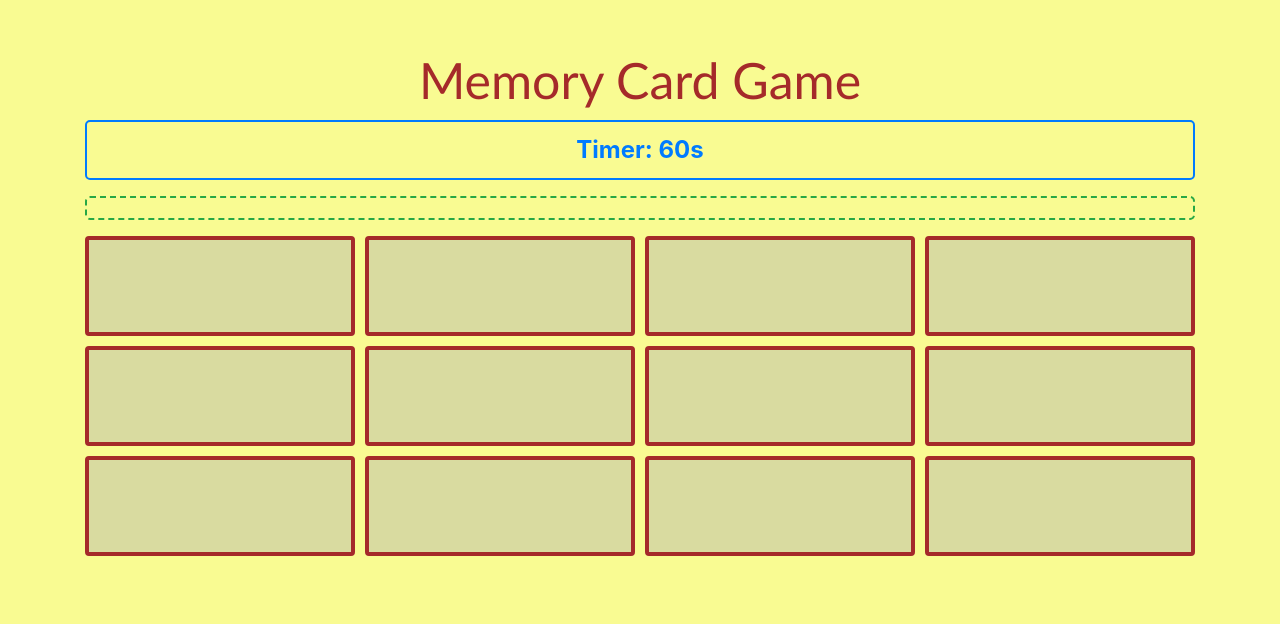
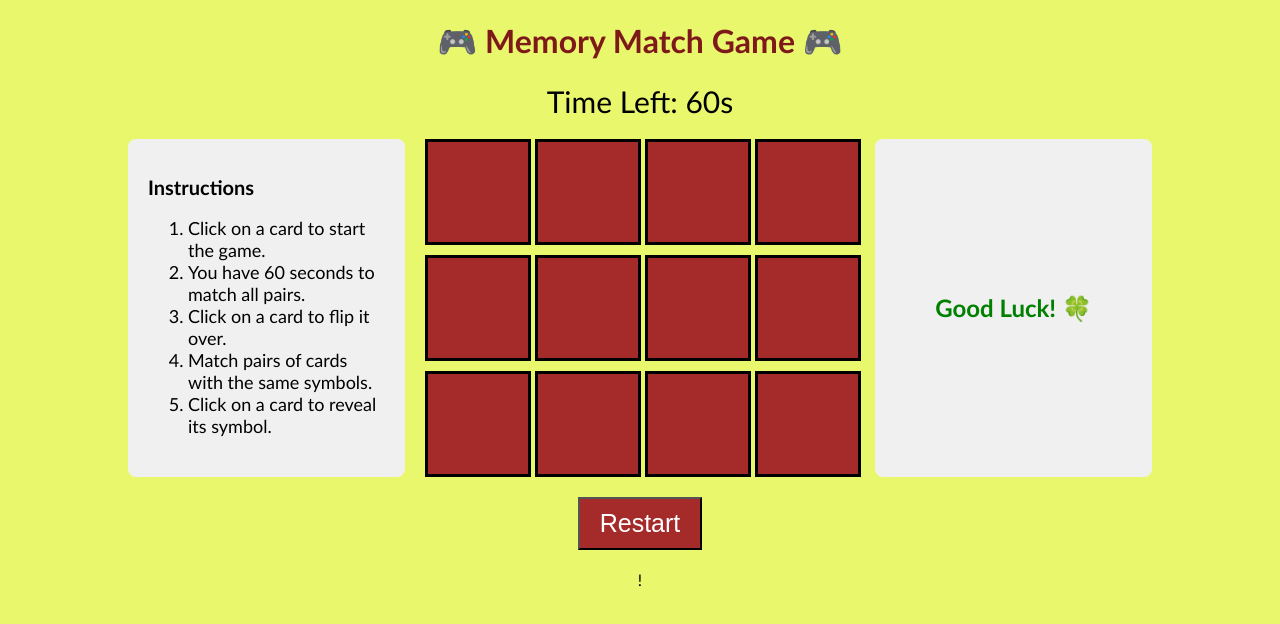
Before and after one commit to AliH2001/Memory-Match-Game-, a plain HTML site: page index.html in a window 1280 px wide. Drawn offline with nearby package versions, Linux system fonts and the light colour scheme.

Commit message:
Almost finished working on the game

```diff
--- a/index.html
+++ b/index.html
@@ -1,19 +1,50 @@
 <!DOCTYPE html>
 <html lang="en">
   <head>
-  <meta charset="UTF-8">
-  <meta name="viewport" content="width=device-width, initial-scale=1.0">
-  <title>Memory Card Game</title>
-  <link href="https://stackpath.bootstrapcdn.com/bootstrap/4.5.2/css/bootstrap.min.css" rel="stylesheet">
-  <link rel=" stylesheet" type="text/css" href="styles.css">
+    <meta charset="UTF-8" />
+    <meta name="viewport" content="width=device-width, initial-scale=1.0" />
+    <link rel="stylesheet" href="styles.css" />
     <script defer src="index.js"></script>
+    <title>Memory Game</title>
   </head>
   <body>
-  <div class="container">
-    <h1 class="text-center">Memory Card Game</h1>
-    <div id="timer" class="text-center">Timer: 60s</div>
-    <div id="message" class="text-center mt-3"></div>
-    <div id="gameBoard" class="mt-3"></div>
+    <header>
+      <h1>🎮 Memory Match Game 🎮</h1>
+      <div id="timer">Time Left: 60s</div>
+    </header>
+    <div id="container">
+      <div id="instructions">
+        <h2>Instructions</h2>
+        <ol>
+          <li>Click on a card to start the game.</li>
+          <li>You have 60 seconds to match all pairs.</li>
+          <li>Click on a card to flip it over.</li>
+          <li>Match pairs of cards with the same symbols.</li>
+          <li>Click on a card to reveal its symbol.</li>
+        </ol>
       </div>
+      <main id="cardContainer">
+        <div class="card" data-value="🥭"></div>
+        <div class="card" data-value="🥭"></div>
+        <div class="card" data-value="🍊"></div>
+        <div class="card" data-value="🍊"></div>
+        <div class="card" data-value="🥑"></div>
+        <div class="card" data-value="🥑"></div>
+        <div class="card" data-value="🍇"></div>
+        <div class="card" data-value="🍇"></div>
+        <div class="card" data-value="🍍"></div>
+        <div class="card" data-value="🍍"></div>
+        <div class="card" data-value="🍎"></div>
+        <div class="card" data-value="🍎"></div>
+      </main>
+
+      <div id="mbox">
+        <h2 id="message">Good Luck!</h2>
+      </div>
+    </div>
+    <footer>
+      <button id="restart">Restart</button>
+    </footer>
   </body>
 </html>
+!
--- a/index.js
+++ b/index.js
@@ -1,90 +1,138 @@
-// Constants
-const cards = ['🥭', '🥭', '🍒', '🍒', '🥑', '🥑', '🌽', '🌽', '🥕', '🥕', '🍇', '🍇'];
-// Variables
-let timer;
-let selectedCards = [];
-let matchedCards = [];
-let isTimerRunning = false;
+/*------------------------------------------------------------------------ Constants -------------------------------------------------------------*/
 
-// Cached Element References
+/*------------------------------------------------------------------------ Variables --------------------------------------------------------------*/
+let first = null;
+let second = null;
+let timer = null;
+let timeRemaining = 60;
+let isChecking = false;
+let timerStarted = false;
+
+/*--------------------------------------------------------- Cached Element References -------------------------------------------------------*/
+const cards = document.querySelectorAll('.card');
+const cardContainer = document.getElementById('cardContainer');
 const timerDisplay = document.getElementById('timer');
-const gameBoard = document.getElementById('gameBoard');
 const messageDisplay = document.getElementById('message');
+const restartButton = document.getElementById('restart');
 
-// Shuffles the cards
-const shuffleCards = () => {
-    return cards.sort(() => 0.5 - Math.random());
-  };
+/*------------------------------------------------------------------ Functions --------------------------------------------------------------------*/
 
-// Creates the game board
-  const createBoard = () => {
-    const shuffledCards = shuffleCards();
-    shuffledCards.forEach((symbol) => {
-      const card = document.createElement('div');
-      card.classList.add('card');
-      card.dataset.symbol = symbol;
-      gameBoard.appendChild(card);
+
+const shufflecards = () => {
+  cards.forEach((card) => {
+    const randomNum = Math.floor(Math.random() * cards.length);
+    card.style.order = randomNum;
   });
 };
 
-  // Starts the game
-  const startGame = () => {
-    selectedCards = [];
-    matchedCards = [];
-    isTimerRunning = false;
-    gameBoard.innerHTML = '';
-    messageDisplay.textContent = '';
-    timerDisplay.textContent = 'Timer: 60s';
-    createBoard();
+const GLM = () => {
+  messageDisplay.textContent = 'Good Luck! 🍀';
+  messageDisplay.style.color = 'green';
 };
 
-  // Starts the timer
+
 const startTimer = () => {
-    let timeRemaining = 60;
   timer = setInterval(() => {
     timeRemaining--;
-      timerDisplay.textContent = `Timer: ${timeRemaining}s`;
+    timerDisplay.textContent = `Time Left: ${timeRemaining}s`;
     if (timeRemaining <= 0) {
       clearInterval(timer);
-        messageDisplay.textContent = 'Time up! You lose!';
+      messageDisplay.textContent = 'Time is up 😢 You lose ☹️';
+      messageDisplay.style.color = 'red';
+      cards.forEach(card => card.style.pointerEvents = 'none');
     }
   }, 1000);
 };
 
-  // Checks for a match
-  const checkMatch = (clickedCard) => {
-    selectedCards.push(clickedCard);
-    if (selectedCards.length === 2) {
-      if (selectedCards[0].dataset.symbol === selectedCards[1].dataset.symbol) {
-        matchedCards.push(...selectedCards);
-        selectedCards = [];
-        if (matchedCards.length === cards.length) {
+
+const restartGame = () => {
   clearInterval(timer);
-          messageDisplay.textContent = 'Congratulations! You win!';
+  timeRemaining = 60;
+  timerDisplay.textContent = `Time Left: 60s`;
+  messageDisplay.textContent = '';
+  cards.forEach(card => card.style.pointerEvents = 'auto');
+  first = null;
+  second = null;
+
+
+  cards.forEach((card) => {
+    card.classList.remove('show', 'matched');
+    card.textContent = '';
+    card.style.pointerEvents = 'auto';
+  });
+  shufflecards();
+  timerStarted = false;
+  GLM();
+};
+
+const checkMatch = () => {
+  if (first.getAttribute('data-value') === second.getAttribute('data-value')) {
+    setTimeout(() => {
+      first.classList.add('matched');
+      second.classList.add('matched');
+      first.style.pointerEvents = 'none';
+      second.style.pointerEvents = 'none';
+      first = null;
+      second = null;
+      isChecking = false;
+
+
+      if (Array.from(cards).every(card => card.classList.contains('matched'))) {
+        clearInterval(timer);
+        messageDisplay.textContent = 'Congratulations, You win 😊';
       }
+    }, 500);
   } else {
+
     setTimeout(() => {
-          selectedCards.forEach(card => card.textContent = '');
-          selectedCards = [];
-        }, 500);
-      }
-    }
-  };
-  // Handles card click events
-  const handleCardClick = (event) => {
-    const clickedCard = event.target;
-    if (clickedCard.classList.contains('card') && clickedCard.textContent === '') {
-      if (!isTimerRunning) {
-        isTimerRunning = true;
-        startTimer();
-      }
-      clickedCard.textContent = clickedCard.dataset.symbol;
-      checkMatch(clickedCard);
+      first.classList.remove('show');
+      second.classList.remove('show');
+      first.textContent = '';
+      second.textContent = '';
+      first = null;
+      second = null;
+      isChecking = false;
+    }, 1000);
   }
 };
 
-  // Event Listeners
-gameBoard.addEventListener('click', handleCardClick);
+/*------------------------------------------------------------------------ Event Listeners -----------------------------------------------------------*/
 
-// Initialize the game on DOM load
-document.addEventListener('DOMContentLoaded', startGame);
+const handlecardClick = (event) => {
+  const card = event.target;
+
+  if (isChecking || card.classList.contains('show') || card.classList.contains('matched') || card === first) {
+    return;
+  }
+  card.classList.add('show');
+  card.textContent = card.getAttribute('data-value');
+
+  if (!first) {
+    first = card;
+  } else {
+    second = card;
+    isChecking = true;
+    checkMatch();
+  }
+};
+
+
+cards.forEach((card) => {
+  card.addEventListener('click', (event) => {
+    if (!timerStarted) {
+      startTimer();
+      timerStarted = true;
+      GLM();
+    }
+    handlecardClick(event);
+  });
+});
+
+
+restartButton.addEventListener('click', restartGame);
+
+/*-------------------------------------------------------------------- Initialization -------------------------------------------------------------*/
+document.addEventListener('DOMContentLoaded', () => {
+  GLM();
+  shufflecards();
+});
--- a/styles.css
+++ b/styles.css
@@ -1,52 +1,114 @@
 body {
-    background-color: #f2f7006d;
+  font-family: 'Gill Sans', 'Gill Sans MT', Calibri, 'Trebuchet MS', sans-serif;
+  text-align: center;
+  background-color: #daf20092;
+  margin: 0;
+  padding: 0;
 }
 
-  .container {
-    margin-top: 50px;
+
+header {
+  margin: 20px 0;
+  color: rgb(125, 25, 25);
 }
 
-  #gameBoard {
+#timer {
+  font-size: 30px ;
+  color:black;
+  margin: 10px 0;
+}
+
+button#restart {
+  padding: 10px 20px;
+  font-size: 25px;
+  background-color: brown;
+  color: #fff;
+}
+
+
+#container {
+  display: flex;
+  justify-content: space-around;
+  margin: 20px auto;
+  width: 80%;
+}
+
+
+#instructions {
+  width: 25%;
+  text-align: left;
+  padding: 20px;
+  background-color: #f0f0f0;
+  border-radius: 8px;
+  margin-right: 20px; /* Add space between the left section and game board */
+}
+
+#instructions h2 {
+  font-size: 20px;
+  margin-bottom: 10px;
+}
+
+#instructions ol {
+  font-size: 18px;
+}
+
+
+main#cardContainer {
   display: grid;
-    grid-template-columns: repeat(4, 1fr);
-    grid-template-rows: repeat(3, 1fr);
+  grid-template-columns: repeat(4, 100px);
   gap: 10px;
+  justify-content: center;
+  /* margin: 0 20px; Add space between the cards and sections */
 }
 
 .card {
-    background-color: rgba(0, 0, 255, 0.13);
-    border: 4px solid brown;
-    text-align: center;
-    font-size: 30px;
-    cursor: pointer;
+  width: 100px;
   height: 100px;
+  background-color: brown;
+  border: 3px solid black;
   display: flex;
   justify-content: center;
   align-items: center;
-  }
-  h1{
-    font-family: 'Gill Sans', 'Gill Sans MT', Calibri, 'Trebuchet MS', sans-serif;
-    font-size: 50px;
-    color: brown;
+  font-size: 30px;
+  /* cursor: pointer; */
+  /* transition: background-color 0.3s ease; */
 }
 
-  #timer {
-  font-size: 24px;
-  font-weight: bold;
-  color: #007bff; /* Bootstrap primary color */
-  padding: 10px;
-  margin: 10px 0;
-  border: 2px solid #007bff;
-  border-radius: 5px;
-  text-align: center; /* Center text alignment */
+.show {
+  background-color: #fff;
 }
 
+.card.matched {
+  background-color: green;
+  color: white;
+  pointer-events: none;
+}
+
+
+#mbox {
+  width: 25%;
+  display: flex;
+  justify-content: center;
+  align-items: center;
+  text-align: center;
+  padding: 20px;
+  background-color: #f0f0f0;
+  border-radius: 8px;
+  margin-left: 20px;
+}
+
+#mboxh2 {
+  font-size: 1.5rem;
+  margin-bottom: 10px;
+  text-align: center;
+}
+
+/* Footer Styling */
+footer {
+  margin: 20px 0;
+}
+/*
 #message {
   font-size: 20px;
-  color: #28a745; /* Bootstrap success color */
-  margin-top: 20px;
-  padding: 10px;
-  border: 2px dashed #28a745;
-  border-radius: 5px;
-  text-align: center; /* Center text alignment */
-}
+  color: #333;
+} */
```
Lines whose indentation alone changed are shown as unchanged.
